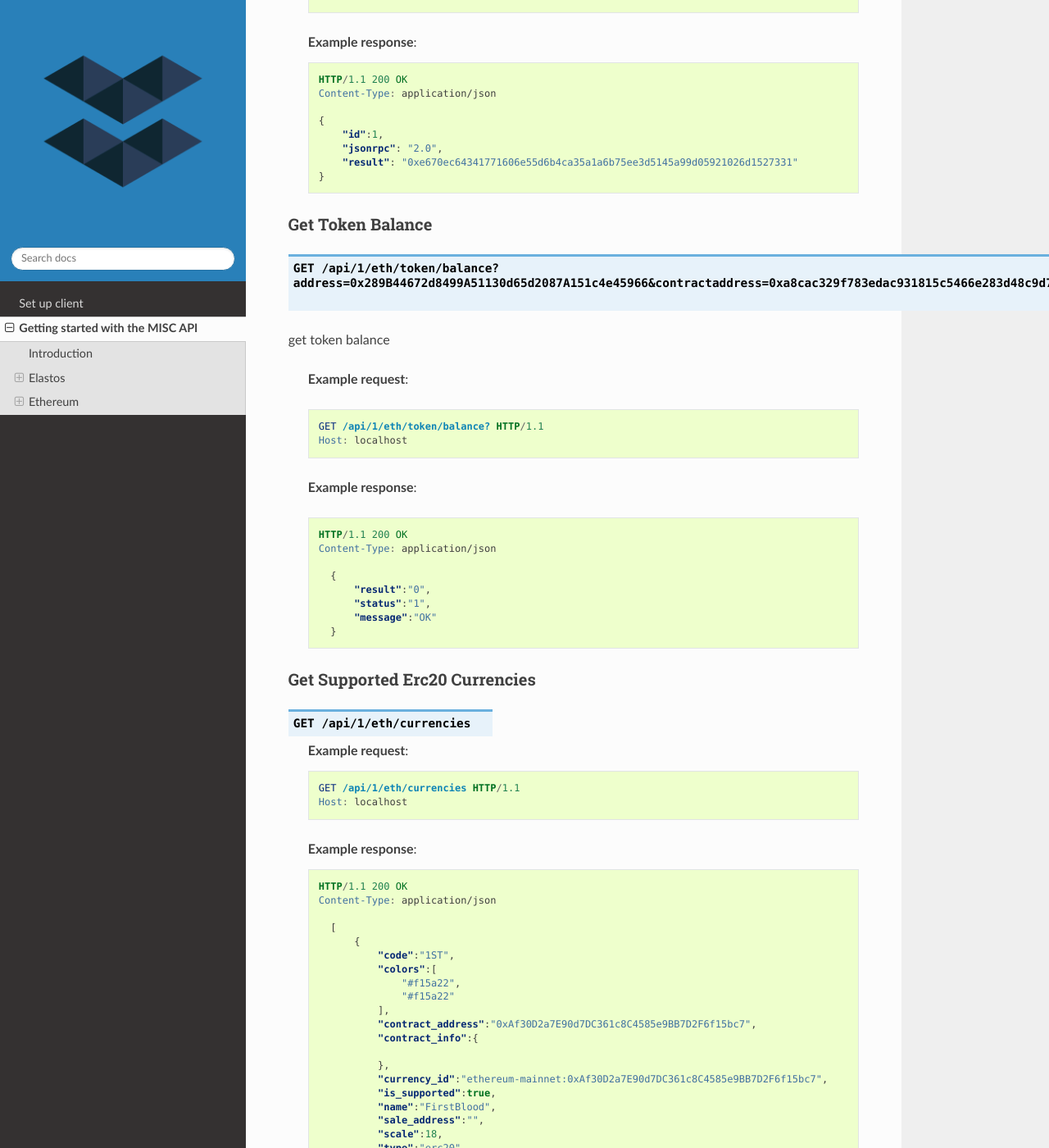
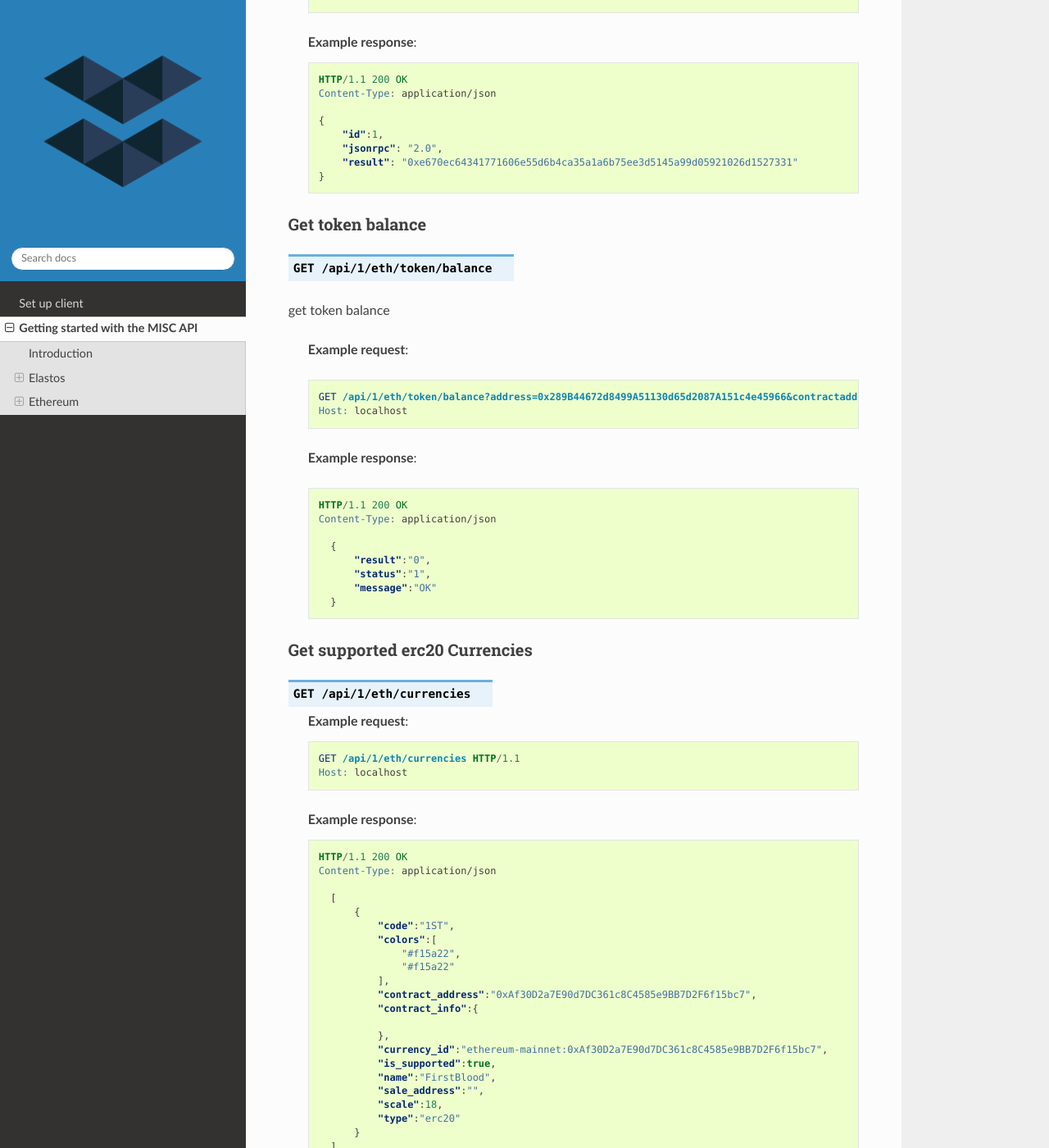
Before and after one commit to elastos/Elastos.ORG.API.Misc, a Sphinx documentation site: the page built from docs/api_guide.rst, in a window 1280 px wide and 1400 px high, scrolled down 27275 px. Shown: the whole window at 82% size. Built offline with Sphinx 7.4.7 and the Read the Docs theme 2.0.0, drawn with Linux system fonts in a browser that asks for light colours; some of the changed lines change nothing that is shown; some of the changed text lies outside the part shown.

Commit message:
Fix docs

```diff
--- a/docs/api_guide.rst
+++ b/docs/api_guide.rst
@@ -1525,7 +1525,7 @@ get eth transaction history
         }
 
 
-Wrap Ethereum rpc
+Wrap ethereum rpc
 ------------------------------------------------
 you can throw request to this api as long as it compatible with ethereum rpc reqeust param
 
@@ -1591,10 +1591,10 @@ you can throw request to this api as long as it compatible with ethereum rpc req
       }
 
 
-Get Token Balance
+Get token balance
 ------------------------------------------------
 
-.. http:get:: /api/1/eth/token/balance?address=0x289B44672d8499A51130d65d2087A151c4e45966&contractaddress=0xa8cac329f783edac931815c5466e283d48c9d7f7
+.. http:get:: /api/1/eth/token/balance
 
 get token balance
 
@@ -1602,7 +1602,7 @@ get token balance
 
    .. sourcecode:: http
 
-      GET /api/1/eth/token/balance? HTTP/1.1
+      GET /api/1/eth/token/balance?address=0x289B44672d8499A51130d65d2087A151c4e45966&contractaddress=0xa8cac329f783edac931815c5466e283d48c9d7f7 HTTP/1.1
       Host: localhost
 
    **Example response**:
@@ -1618,8 +1618,10 @@ get token balance
             "message":"OK"
         }
 
-Get Supported Erc20 Currencies
+
+Get supported erc20 Currencies
 ------------------------------------------------
+
 
 .. http:get:: /api/1/eth/currencies
 
@@ -1657,9 +1659,13 @@ Get Supported Erc20 Currencies
             }
         ]
 
+Get erc20 transaction logs
+------------------------------------------------
+
+
 .. http:get:: /api/1/eth/getLogs
 
-get eth20 transaction history
+get erc20 transaction history
 
    **Example request**:
 
```
